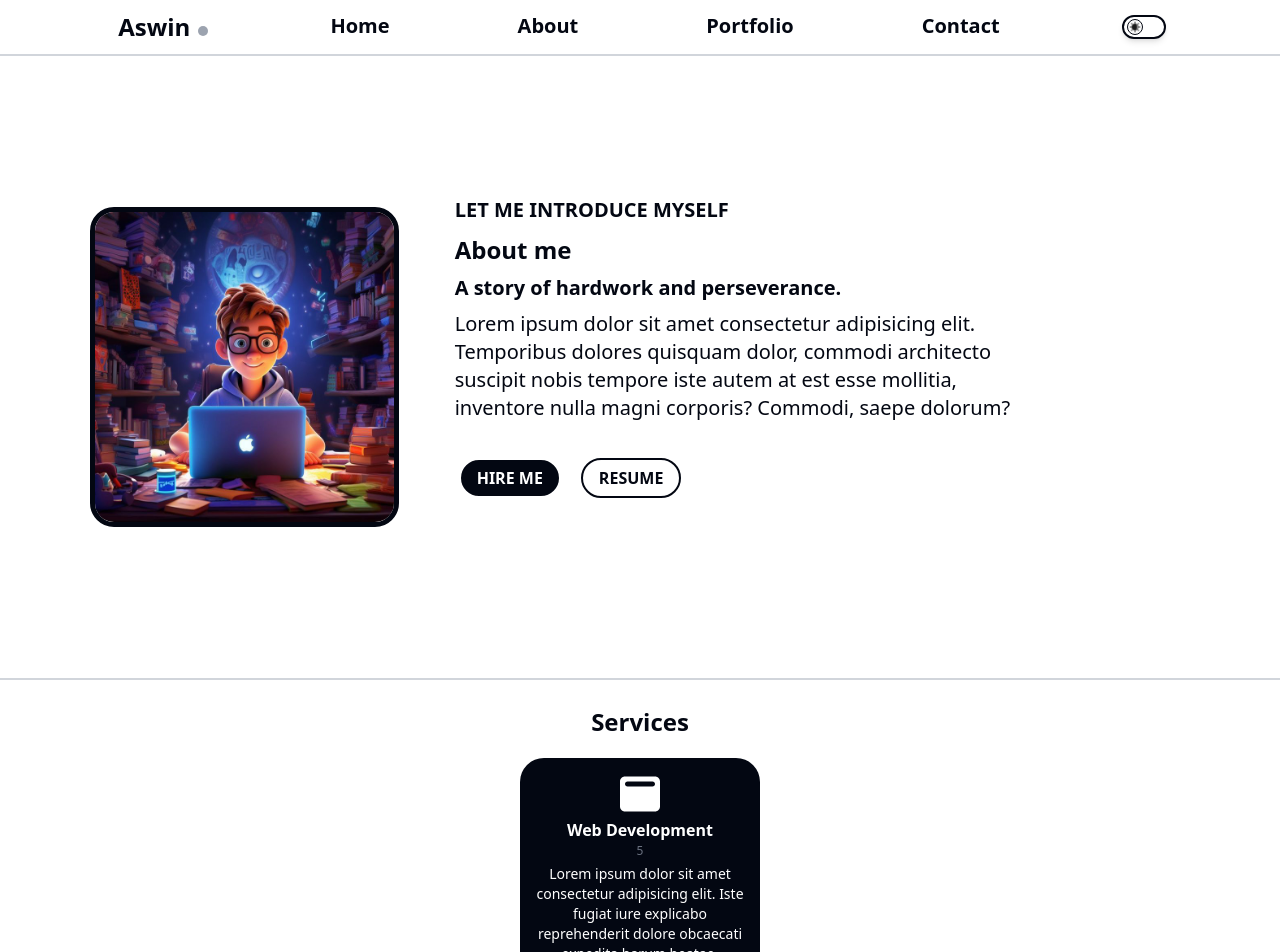
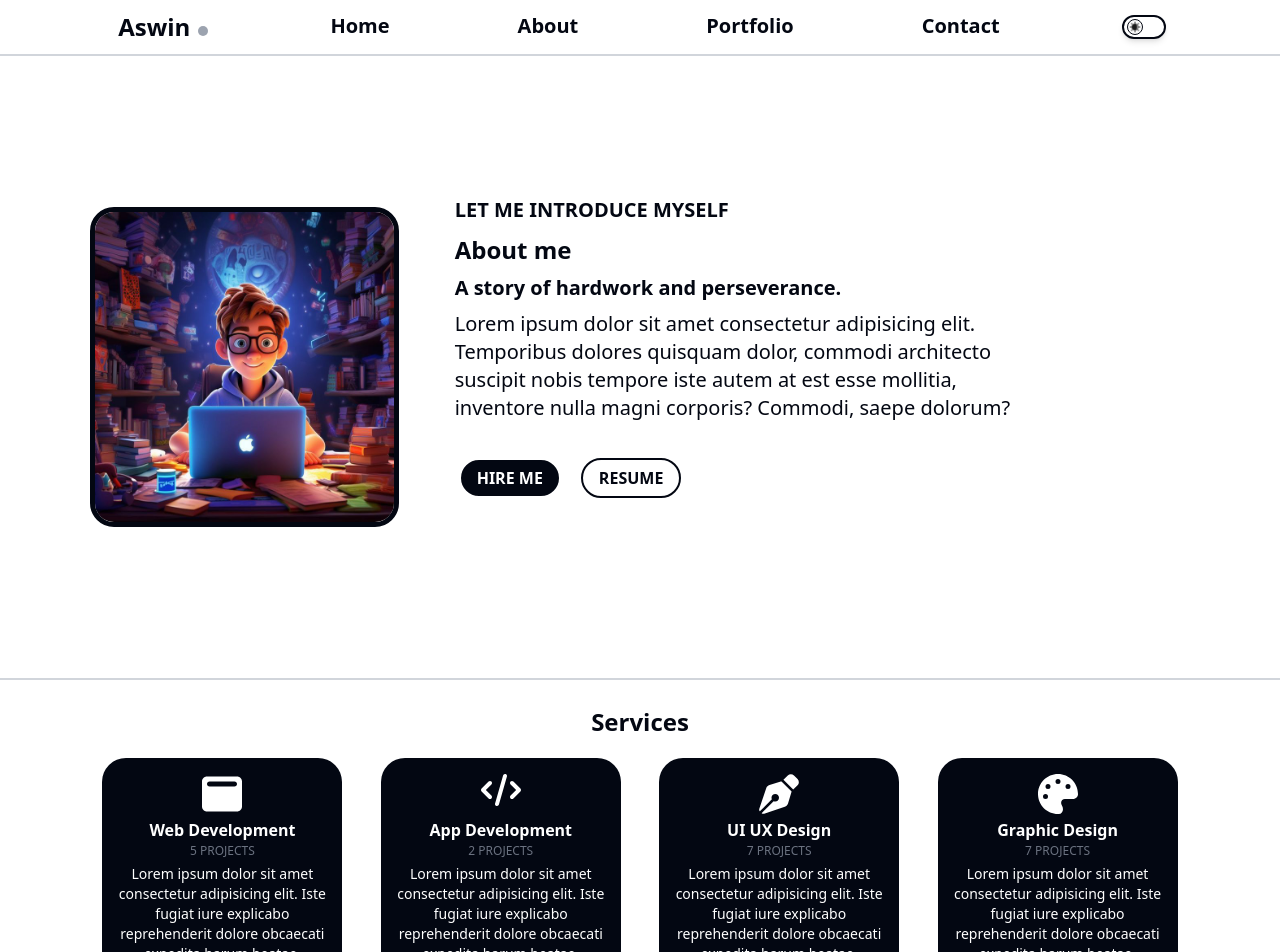
Before and after one commit to aswinss18/My-Personal-Website, a React (Vite) app: page /about in a window 1280 px wide. Shown: the top 952 px of the page. Built offline with nearby package versions, Linux system fonts and the light colour scheme.

Commit message:
Services cards are rendered according to the Data given as array.

```diff
--- a/src/components/About.jsx
+++ b/src/components/About.jsx
@@ -10,7 +10,8 @@ export const styleSubHeading = `mt-2 text-sm font-semibold md:text-lg lg:text-xl
 const services = [
   {
     name: "Web Development",
-    icon: "",
+    iconLight: "public/images/web-white.svg",
+    iconDark: "public/images/web-black.svg",
     desc: `Lorem ipsum dolor sit amet consectetur adipisicing elit. Iste fugiat
     iure explicabo reprehenderit dolore obcaecati expedita harum beatae,
     laudantium veniam`,
@@ -19,7 +20,8 @@ const services = [
 
   {
     name: "App Development",
-    icon: "",
+    iconLight: "public/images/code-white.svg",
+    iconDark: "public/images/code-black.svg",
     desc: `Lorem ipsum dolor sit amet consectetur adipisicing elit. Iste fugiat
     iure explicabo reprehenderit dolore obcaecati expedita harum beatae,
     laudantium veniam`,
@@ -27,7 +29,8 @@ const services = [
   },
   {
     name: "UI UX Design",
-    icon: "",
+    iconLight: "public/images/pen-black.svg",
+    iconDark: "public/images/pen-white.svg",
     desc: `Lorem ipsum dolor sit amet consectetur adipisicing elit. Iste fugiat
     iure explicabo reprehenderit dolore obcaecati expedita harum beatae,
     laudantium veniam`,
@@ -35,7 +38,8 @@ const services = [
   },
   {
     name: "Graphic Design",
-    icon: "",
+    iconLight: "public/images/palette-black.svg",
+    iconDark: "public/images/palette-white.svg",
     desc: `Lorem ipsum dolor sit amet consectetur adipisicing elit. Iste fugiat
     iure explicabo reprehenderit dolore obcaecati expedita harum beatae,
     laudantium veniam`,
@@ -92,10 +96,10 @@ export default function About() {
         </div>
       </div>
 
-      <div className="mt-4 flex flex-col items-center">
+      <div className="mt-4 flex flex-col items-center mb-10">
         <h1 className={styleMainHeading}>Services</h1>
         <div>
-          <span>
+          <span className="flex flex-col items-center sm:flex-row sm:justify-evenly flex-wrap w-[90vw]">
             {services.map((item) => (
               <Service data={item} />
             ))}
--- a/src/components/AppLayout.jsx
+++ b/src/components/AppLayout.jsx
@@ -13,7 +13,7 @@ export default function AppLayout() {
   return (
     <MyContext.Provider value={{ isLightMode, setLightMode, handleTheme }}>
       <div
-        className={`flex flex-col relative ${
+        className={`flex flex-col relative  ${
           isLightMode
             ? "bg-white text-gray-950 border-gray-300"
             : " bg-gray-950 border-gray-100 text-white"
--- a/src/components/Footer.jsx
+++ b/src/components/Footer.jsx
@@ -129,7 +129,7 @@ export default function Footer() {
           <h3
             className={
               isLightMode
-                ? "hidden  sm:block text-md font-semibold hover:underline  ml-[-1.4rem] pt-1"
+                ? "hidden  sm:block text-md font-semibold hover:underline  ml-[-1.4rem] pt-1 "
                 : "hidden sm:block text-md font-semibold hover:underline  ml-[-1.4rem] pt-1 text-white"
             }
           >
--- a/src/components/Service.jsx
+++ b/src/components/Service.jsx
@@ -14,14 +14,14 @@ export default function Service({ data }) {
     >
       <div className="w-10 h-10    mt-3 mx-auto">
         {isLightMode ? (
-          <img src="public/images/web-white.svg" alt="web" />
+          <img src={data.iconLight} alt="web" />
         ) : (
-          <img src="public/images/web-black.svg" alt="web" />
+          <img src={data.iconDark} alt="web" />
         )}
       </div>
       <div>
         <h2 className="mt-1 font-bold text-md ">{data.name}</h2>
-        <p className="text-[12px] text-gray-500">{data.no}</p>
+        <p className="text-[12px] text-gray-500">{data.no} PROJECTS</p>
         <p className="h-fit w-fit text-sm px-2 py-1 font-normal">{data.desc}</p>
       </div>
     </div>
```
